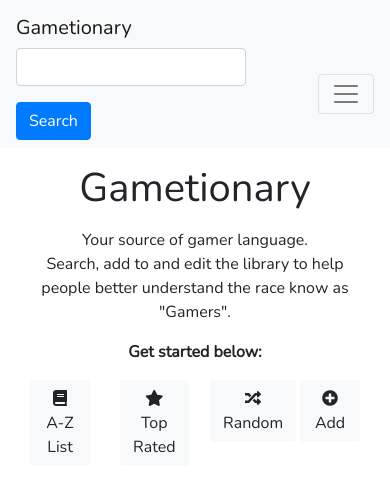
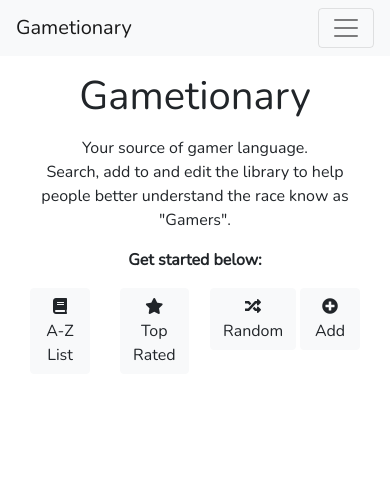
Before and after one commit to DTierneyDev/Gametionary, a Flask app: page / in a window 390 px wide. Shown: the top 492 px of the page. Run offline with Flask 2, Linux system fonts and the light colour scheme; data that the repository does not hold is empty; some libraries are stand-ins or nearby versions.

Commit message:
Basic sidebar now implemented. Search bar now hidden on mobile views, the amount of results found is shown on search page

```diff
--- a/app.py
+++ b/app.py
@@ -37,13 +37,13 @@ def top_rated():
 
 @app.route('/search')
 def search():
-    return render_template("search.html", entries=mongo.db.entries.find())
+    return render_template("search.html", entries=mongo.db.entries.find(), results_hidden="hidden")
 
 
 @app.route('/search_db', methods=['POST'])
 def search_db():
     search = request.form.get('search_term')
-    return render_template("search.html", entries=mongo.db.entries.find({'name': {'$regex': search, '$options': 'i'}}))
+    return render_template("search.html", entries=mongo.db.entries.find({'name': {'$regex': search, '$options': 'i'}}), search_term=search, results_found=mongo.db.entries.find({'name': {'$regex': search, '$options': 'i'}}).count(), results_hidden="")
 
 
 @app.route('/add_entry')
--- /dev/null
+++ b/static/javascript/main.js
@@ -0,0 +1,11 @@
+/* ---- SIDEBAR ---- */
+/* Set the width of the sidebar to 250px and the left margin of the page content to 250px */
+function openNav() {
+  document.getElementById("sidebar").style.width = "250px";
+}
+
+/* Set the width of the sidebar to 0 and the left margin of the page content to 0 */
+function closeNav() {
+  document.getElementById("sidebar").style.width = "0";
+}
+/* ---- /SIDEBAR ---- */
--- a/templates/base.html
+++ b/templates/base.html
@@ -13,19 +13,50 @@
 </head>
 
 <body>
+    <!-- SIDEBAR -->
+    <div id="sidebar" class="sidebar">
+        <button class="navbar-toggler" type="button" data-toggle="collapse" data-target="#sidebarToggler" onclick="closeNav()" aria-controls="sidebarToggler" aria-expanded="false" aria-label="Toggle navigation">
+            <span class="navbar-toggler-icon"></span>
+        </button>
+        <ul class="navbar-nav mr-auto mt-2 mt-lg-0">
+            <li class="nav-item active">
+                <a class="nav-link" href="{{url_for('index')}}">Home</a>
+            </li>
+            <li class="nav-item">
+                <a class="nav-link" href="{{url_for('az')}}">A-Z List</a>
+            </li>
+            <li class="nav-item">
+                <a class="nav-link" href="{{url_for('top_rated')}}">Top Rated</a>
+            </li>
+            <li class="nav-item">
+                <a class="nav-link" href="{{url_for('random')}}">Random</a>
+            </li>
+            <li class="nav-item">
+                <a class="nav-link" href="{{url_for('add_entry')}}">Add Entry</a>
+            </li>
+            <li class="nav-item">
+                <a class="nav-link" href="{{url_for('search')}}">Search</a>
+            </li>
+        </ul>
+    </div>
+    <!-- /SIDEBAR -->
+
+    <div id="main" class="container-fluid px-0">
     <!-- NAVBAR -->
 	<nav class="navbar navbar-light bg-light">
 		<a class="navbar-brand" href="{{url_for('index')}}">Gametionary</a>
-		<form action="{{url_for('search_db')}}" method="POST">
-            <div class="form-group">
-                <input type="text" class="form-control" id="search_term" name="search_term" placeholder="">
+		<form class="d-none d-md-block" action="{{url_for('search_db')}}" method="POST">
+            <div class="input-group mb-3">
+                <input type="text" class="form-control" id="search_term" name="search_term" required>
+                <div class="input-group-append">
+                    <button type="submit" class="btn btn-primary"><i class="fas fa-search"></i></button>
+                </div>
             </div>
-            <button type="submit" class="btn btn-primary">Search</button>
         </form>
-		<button class="navbar-toggler" type="button" data-toggle="collapse" data-target="#navbarToggler" aria-controls="navbarToggler" aria-expanded="false" aria-label="Toggle navigation">
+		<button class="navbar-toggler" type="button" data-toggle="collapse" data-target="#sidebarToggler" onclick="openNav()" aria-controls="sidebarToggler" aria-expanded="false" aria-label="Toggle navigation">
             <span class="navbar-toggler-icon"></span>
         </button>
-		<div class="collapse navbar-collapse" id="navbarToggler">
+		<!-- <div class="collapse navbar-collapse" id="navbarToggler">
 			<ul class="navbar-nav mr-auto mt-2 mt-lg-0">
 				<li class="nav-item active">
 					<a class="nav-link" href="{{url_for('index')}}">Home</a>
@@ -46,15 +77,17 @@
 					<a class="nav-link" href="{{url_for('search')}}">Search</a>
 				</li>
 			</ul>
-		</div>
+		</div> -->
 	</nav>
     <!-- /NAVBAR -->
 
 	{% block content %}
 	{% endblock %}
 
+    </div>
 	<script src="https://cdnjs.cloudflare.com/ajax/libs/jquery/3.4.1/jquery.min.js"></script>
 	<script src="https://cdnjs.cloudflare.com/ajax/libs/twitter-bootstrap/4.4.1/js/bootstrap.min.js"></script>
+    <script src="{{url_for('static', filename='javascript/main.js')}}"></script>
 </body>
 
 </html>
```
Also changed, not shown: static/css/style.css (+49 -0 lines), templates/search.html (+19 -7 lines), README.md.
